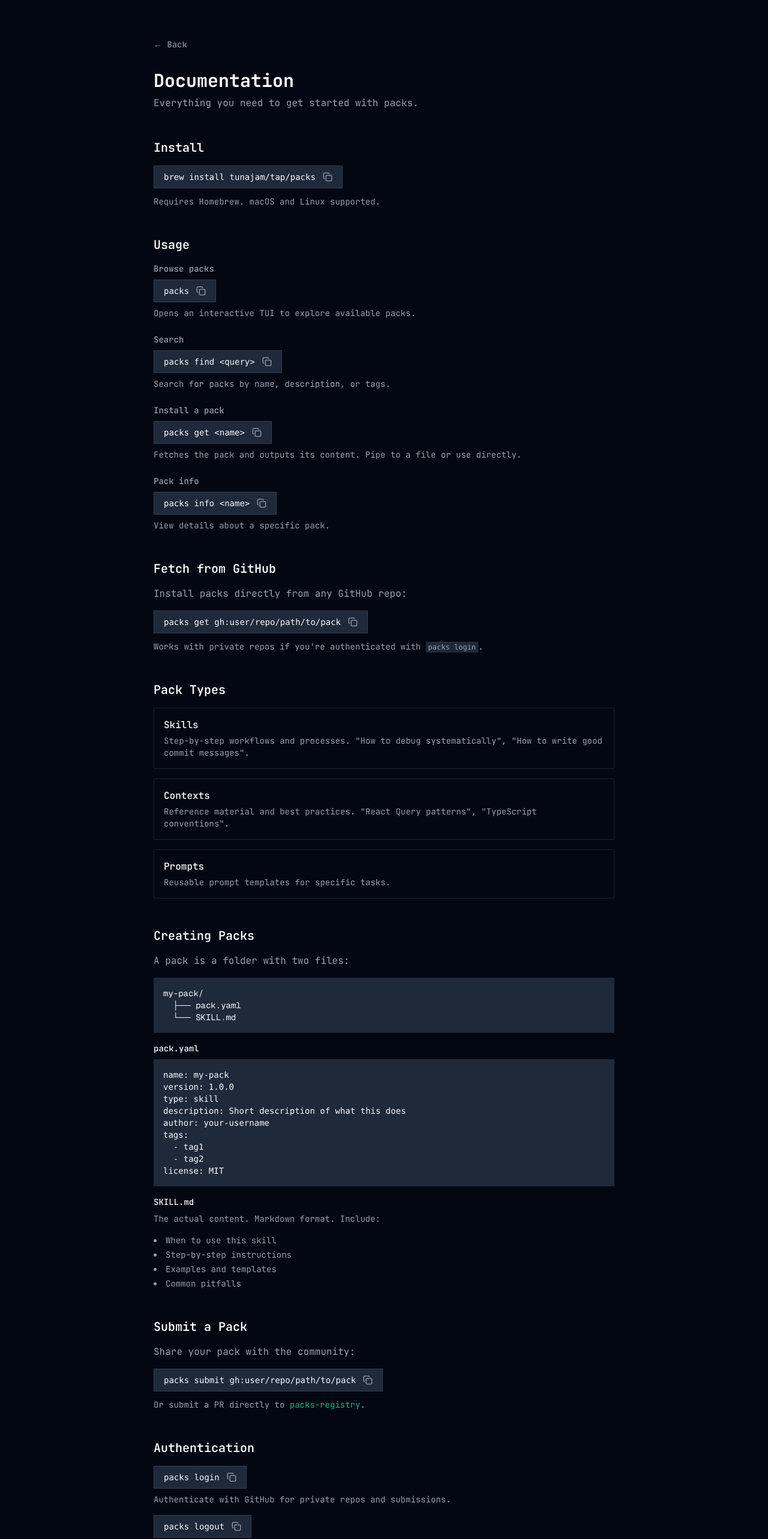
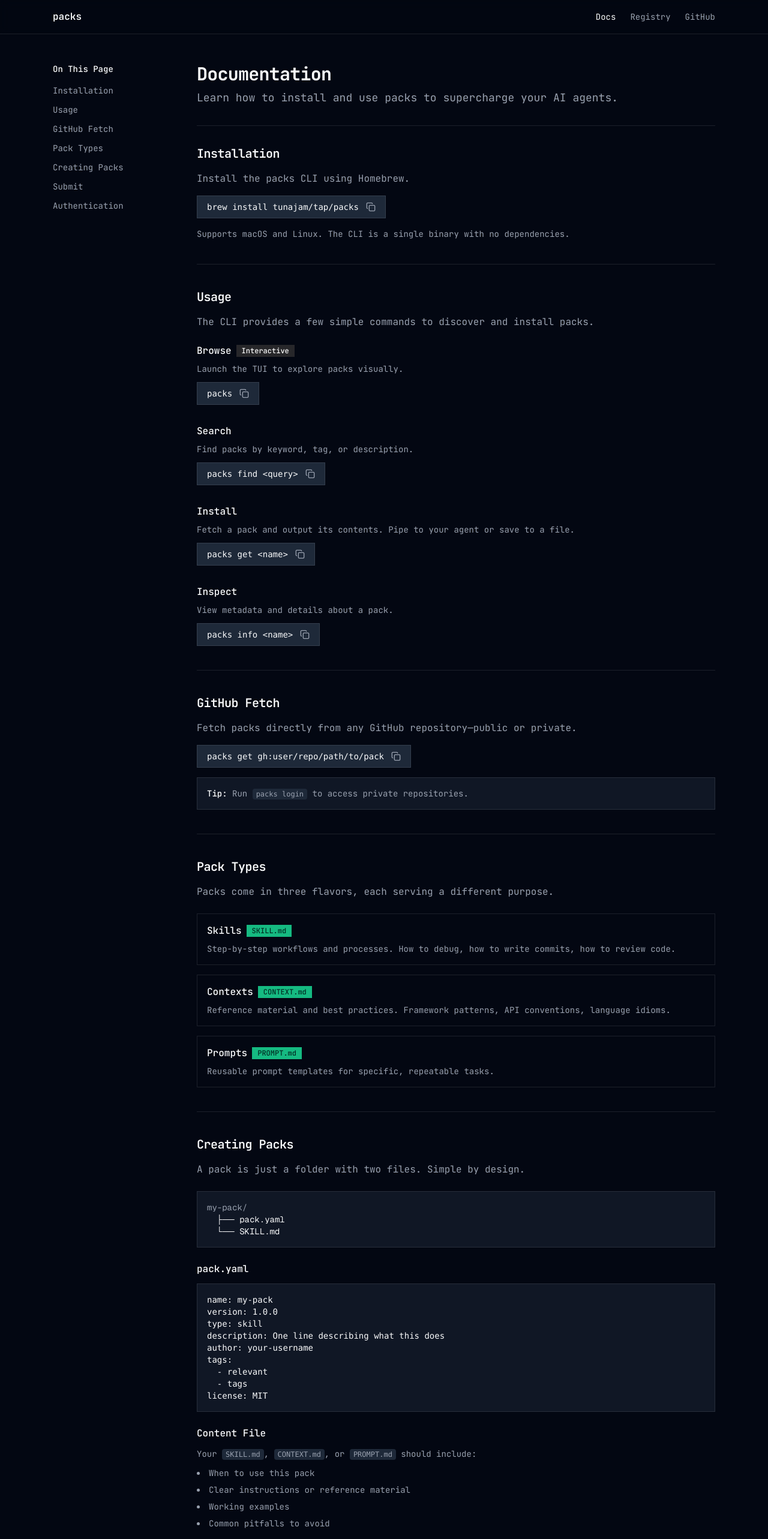
Before and after one commit to tunajam/packs-web, a Next.js app: page /docs in a window 1280 px wide. Shown: the top 2566 px of the page at 60% size. Built offline with nearby package versions, Linux system fonts and the light colour scheme; no server answers.

Commit message:
feat: polish docs page with sidebar nav, better typography, shadcn styling

```diff
--- a/app/docs/page.tsx
+++ b/app/docs/page.tsx
@@ -1,179 +1,281 @@
 import { CopyCommand } from "@/components/elements/copy-command";
+import { Separator } from "@/components/ui/separator";
+import { Badge } from "@/components/ui/badge";
+
+const navItems = [
+  { href: "#install", label: "Installation" },
+  { href: "#usage", label: "Usage" },
+  { href: "#github", label: "GitHub Fetch" },
+  { href: "#types", label: "Pack Types" },
+  { href: "#create", label: "Creating Packs" },
+  { href: "#submit", label: "Submit" },
+  { href: "#auth", label: "Authentication" },
+];
 
 export default function DocsPage() {
   return (
-    <main className="min-h-screen p-8 md:p-16">
-      <div className="max-w-3xl mx-auto">
-        <a href="/" className="text-muted-foreground hover:text-primary text-sm mb-8 block">
-          ← Back
+    <div className="min-h-screen">
+      {/* Header */}
+      <header className="border-b border-border sticky top-0 bg-background/95 backdrop-blur supports-[backdrop-filter]:bg-background/60 z-50">
+        <div className="max-w-6xl mx-auto px-6 h-14 flex items-center justify-between">
+          <a href="/" className="font-semibold hover:opacity-80 transition-opacity">
+            packs
           </a>
+          <nav className="flex items-center gap-6 text-sm text-muted-foreground">
+            <a href="/docs" className="text-foreground">Docs</a>
+            <a href="https://github.com/tunajam/packs-registry" className="hover:text-foreground transition-colors">
+              Registry
+            </a>
+            <a href="https://github.com/tunajam/packs" className="hover:text-foreground transition-colors">
+              GitHub
+            </a>
+          </nav>
+        </div>
+      </header>
 
-        <h1 className="text-3xl font-bold mb-2">Documentation</h1>
-        <p className="text-muted-foreground mb-12">
-          Everything you need to get started with packs.
+      <div className="max-w-6xl mx-auto px-6">
+        <div className="flex gap-12 py-12">
+          {/* Sidebar */}
+          <aside className="hidden md:block w-48 shrink-0">
+            <nav className="sticky top-24 space-y-1">
+              <p className="text-sm font-medium mb-3">On This Page</p>
+              {navItems.map((item) => (
+                <a
+                  key={item.href}
+                  href={item.href}
+                  className="block text-sm text-muted-foreground hover:text-foreground transition-colors py-1"
+                >
+                  {item.label}
+                </a>
+              ))}
+            </nav>
+          </aside>
+
+          {/* Main Content */}
+          <main className="flex-1 min-w-0">
+            <div className="space-y-2 mb-8">
+              <h1 className="text-3xl font-bold tracking-tight">Documentation</h1>
+              <p className="text-lg text-muted-foreground">
+                Learn how to install and use packs to supercharge your AI agents.
               </p>
+            </div>
+
+            <Separator className="my-8" />
 
             {/* Install */}
-        <section className="mb-12">
-          <h2 className="text-xl font-semibold mb-4" id="install">Install</h2>
+            <section className="scroll-mt-24" id="install">
+              <h2 className="text-xl font-semibold tracking-tight mb-4">Installation</h2>
+              <p className="text-muted-foreground mb-4">
+                Install the packs CLI using Homebrew.
+              </p>
               <CopyCommand command="brew install tunajam/tap/packs" />
-          <p className="text-muted-foreground text-sm mt-3">
-            Requires Homebrew. macOS and Linux supported.
+              <p className="text-sm text-muted-foreground mt-4">
+                Supports macOS and Linux. The CLI is a single binary with no dependencies.
               </p>
             </section>
 
+            <Separator className="my-10" />
+
             {/* Usage */}
-        <section className="mb-12">
-          <h2 className="text-xl font-semibold mb-4" id="usage">Usage</h2>
+            <section className="scroll-mt-24" id="usage">
+              <h2 className="text-xl font-semibold tracking-tight mb-4">Usage</h2>
+              <p className="text-muted-foreground mb-6">
+                The CLI provides a few simple commands to discover and install packs.
+              </p>
 
-          <div className="space-y-6">
+              <div className="space-y-8">
                 <div>
-              <h3 className="text-sm font-medium text-muted-foreground mb-2">Browse packs</h3>
+                  <div className="flex items-center gap-2 mb-2">
+                    <h3 className="font-medium">Browse</h3>
+                    <Badge variant="secondary" className="text-xs">Interactive</Badge>
+                  </div>
+                  <p className="text-sm text-muted-foreground mb-3">
+                    Launch the TUI to explore packs visually.
+                  </p>
                   <CopyCommand command="packs" />
-              <p className="text-muted-foreground text-sm mt-2">
-                Opens an interactive TUI to explore available packs.
+                </div>
+
+                <div>
+                  <h3 className="font-medium mb-2">Search</h3>
+                  <p className="text-sm text-muted-foreground mb-3">
+                    Find packs by keyword, tag, or description.
+                  </p>
+                  <CopyCommand command="packs find <query>" />
+                </div>
+
+                <div>
+                  <h3 className="font-medium mb-2">Install</h3>
+                  <p className="text-sm text-muted-foreground mb-3">
+                    Fetch a pack and output its contents. Pipe to your agent or save to a file.
+                  </p>
+                  <CopyCommand command="packs get <name>" />
+                </div>
+
+                <div>
+                  <h3 className="font-medium mb-2">Inspect</h3>
+                  <p className="text-sm text-muted-foreground mb-3">
+                    View metadata and details about a pack.
+                  </p>
+                  <CopyCommand command="packs info <name>" />
+                </div>
+              </div>
+            </section>
+
+            <Separator className="my-10" />
+
+            {/* GitHub Fetch */}
+            <section className="scroll-mt-24" id="github">
+              <h2 className="text-xl font-semibold tracking-tight mb-4">GitHub Fetch</h2>
+              <p className="text-muted-foreground mb-4">
+                Fetch packs directly from any GitHub repository—public or private.
+              </p>
+              <CopyCommand command="packs get gh:user/repo/path/to/pack" />
+              <div className="mt-4 p-4 bg-muted/50 rounded-lg border border-border">
+                <p className="text-sm text-muted-foreground">
+                  <span className="font-medium text-foreground">Tip:</span> Run{" "}
+                  <code className="text-xs bg-muted px-1.5 py-0.5 rounded">packs login</code> to access private repositories.
+                </p>
+              </div>
+            </section>
+
+            <Separator className="my-10" />
+
+            {/* Pack Types */}
+            <section className="scroll-mt-24" id="types">
+              <h2 className="text-xl font-semibold tracking-tight mb-4">Pack Types</h2>
+              <p className="text-muted-foreground mb-6">
+                Packs come in three flavors, each serving a different purpose.
+              </p>
+
+              <div className="grid gap-4">
+                <div className="p-4 border border-border rounded-lg">
+                  <div className="flex items-center gap-2 mb-2">
+                    <h3 className="font-medium">Skills</h3>
+                    <Badge>SKILL.md</Badge>
+                  </div>
+                  <p className="text-sm text-muted-foreground">
+                    Step-by-step workflows and processes. How to debug, how to write commits, how to review code.
                   </p>
                 </div>
 
-            <div>
-              <h3 className="text-sm font-medium text-muted-foreground mb-2">Search</h3>
-              <CopyCommand command="packs find <query>" />
-              <p className="text-muted-foreground text-sm mt-2">
-                Search for packs by name, description, or tags.
+                <div className="p-4 border border-border rounded-lg">
+                  <div className="flex items-center gap-2 mb-2">
+                    <h3 className="font-medium">Contexts</h3>
+                    <Badge>CONTEXT.md</Badge>
+                  </div>
+                  <p className="text-sm text-muted-foreground">
+                    Reference material and best practices. Framework patterns, API conventions, language idioms.
                   </p>
                 </div>
 
-            <div>
-              <h3 className="text-sm font-medium text-muted-foreground mb-2">Install a pack</h3>
-              <CopyCommand command="packs get <name>" />
-              <p className="text-muted-foreground text-sm mt-2">
-                Fetches the pack and outputs its content. Pipe to a file or use directly.
-              </p>
+                <div className="p-4 border border-border rounded-lg">
+                  <div className="flex items-center gap-2 mb-2">
+                    <h3 className="font-medium">Prompts</h3>
+                    <Badge>PROMPT.md</Badge>
                   </div>
-
-            <div>
-              <h3 className="text-sm font-medium text-muted-foreground mb-2">Pack info</h3>
-              <CopyCommand command="packs info <name>" />
-              <p className="text-muted-foreground text-sm mt-2">
-                View details about a specific pack.
+                  <p className="text-sm text-muted-foreground">
+                    Reusable prompt templates for specific, repeatable tasks.
                   </p>
                 </div>
               </div>
             </section>
 
-        {/* Fetch from GitHub */}
-        <section className="mb-12">
-          <h2 className="text-xl font-semibold mb-4" id="github">Fetch from GitHub</h2>
-          <p className="text-muted-foreground mb-4">
-            Install packs directly from any GitHub repo:
+            <Separator className="my-10" />
+
+            {/* Creating Packs */}
+            <section className="scroll-mt-24" id="create">
+              <h2 className="text-xl font-semibold tracking-tight mb-4">Creating Packs</h2>
+              <p className="text-muted-foreground mb-6">
+                A pack is just a folder with two files. Simple by design.
               </p>
-          <CopyCommand command="packs get gh:user/repo/path/to/pack" />
-          <p className="text-muted-foreground text-sm mt-3">
-            Works with private repos if you&apos;re authenticated with <code className="text-xs bg-muted px-1 py-0.5">packs login</code>.
+
+              <div className="bg-muted/50 border border-border rounded-lg p-4 font-mono text-sm mb-6">
+                <div className="text-muted-foreground">my-pack/</div>
+                <div className="pl-4">├── pack.yaml</div>
+                <div className="pl-4">└── SKILL.md</div>
+              </div>
+
+              <div className="space-y-6">
+                <div>
+                  <h3 className="font-medium mb-3">pack.yaml</h3>
+                  <pre className="bg-muted/50 border border-border rounded-lg p-4 text-sm overflow-x-auto">
+{`name: my-pack
+version: 1.0.0
+type: skill
+description: One line describing what this does
+author: your-username
+tags:
+  - relevant
+  - tags
+license: MIT`}
+                  </pre>
+                </div>
+
+                <div>
+                  <h3 className="font-medium mb-3">Content File</h3>
+                  <p className="text-sm text-muted-foreground mb-3">
+                    Your <code className="text-xs bg-muted px-1.5 py-0.5 rounded">SKILL.md</code>,{" "}
+                    <code className="text-xs bg-muted px-1.5 py-0.5 rounded">CONTEXT.md</code>, or{" "}
+                    <code className="text-xs bg-muted px-1.5 py-0.5 rounded">PROMPT.md</code> should include:
                   </p>
-        </section>
-
-        {/* Pack Types */}
-        <section className="mb-12">
-          <h2 className="text-xl font-semibold mb-4" id="types">Pack Types</h2>
-          <div className="space-y-4">
-            <div className="border border-border p-4">
-              <h3 className="font-medium mb-1">Skills</h3>
-              <p className="text-muted-foreground text-sm">
-                Step-by-step workflows and processes. &quot;How to debug systematically&quot;, &quot;How to write good commit messages&quot;.
-              </p>
-            </div>
-            <div className="border border-border p-4">
-              <h3 className="font-medium mb-1">Contexts</h3>
-              <p className="text-muted-foreground text-sm">
-                Reference material and best practices. &quot;React Query patterns&quot;, &quot;TypeScript conventions&quot;.
-              </p>
-            </div>
-            <div className="border border-border p-4">
-              <h3 className="font-medium mb-1">Prompts</h3>
-              <p className="text-muted-foreground text-sm">
-                Reusable prompt templates for specific tasks.
-              </p>
+                  <ul className="text-sm text-muted-foreground space-y-2 list-disc list-inside">
+                    <li>When to use this pack</li>
+                    <li>Clear instructions or reference material</li>
+                    <li>Working examples</li>
+                    <li>Common pitfalls to avoid</li>
+                  </ul>
                 </div>
               </div>
             </section>
 
-        {/* Creating Packs */}
-        <section className="mb-12">
-          <h2 className="text-xl font-semibold mb-4" id="create">Creating Packs</h2>
-          <p className="text-muted-foreground mb-4">
-            A pack is a folder with two files:
-          </p>
-
-          <div className="bg-muted p-4 font-mono text-sm mb-4">
-            <div>my-pack/</div>
-            <div className="pl-4">├── pack.yaml</div>
-            <div className="pl-4">└── SKILL.md</div>
-          </div>
-
-          <h3 className="text-sm font-medium mb-2">pack.yaml</h3>
-          <pre className="bg-muted p-4 text-sm overflow-x-auto mb-4">
-{`name: my-pack
-version: 1.0.0
-type: skill
-description: Short description of what this does
-author: your-username
-tags:
-  - tag1
-  - tag2
-license: MIT`}
-          </pre>
-
-          <h3 className="text-sm font-medium mb-2">SKILL.md</h3>
-          <p className="text-muted-foreground text-sm mb-4">
-            The actual content. Markdown format. Include:
-          </p>
-          <ul className="list-disc list-inside text-muted-foreground text-sm space-y-1 mb-4">
-            <li>When to use this skill</li>
-            <li>Step-by-step instructions</li>
-            <li>Examples and templates</li>
-            <li>Common pitfalls</li>
-          </ul>
-        </section>
+            <Separator className="my-10" />
 
             {/* Submit */}
-        <section className="mb-12">
-          <h2 className="text-xl font-semibold mb-4" id="submit">Submit a Pack</h2>
+            <section className="scroll-mt-24" id="submit">
+              <h2 className="text-xl font-semibold tracking-tight mb-4">Submit a Pack</h2>
               <p className="text-muted-foreground mb-4">
-            Share your pack with the community:
+                Share your pack with the community in one command.
               </p>
               <CopyCommand command="packs submit gh:user/repo/path/to/pack" />
-          <p className="text-muted-foreground text-sm mt-3">
-            Or submit a PR directly to{" "}
+              <p className="text-sm text-muted-foreground mt-4">
+                Or submit a pull request directly to the{" "}
                 <a href="https://github.com/tunajam/packs-registry" className="text-primary hover:underline">
                   packs-registry
                 </a>.
               </p>
             </section>
 
+            <Separator className="my-10" />
+
             {/* Auth */}
-        <section className="mb-12">
-          <h2 className="text-xl font-semibold mb-4" id="auth">Authentication</h2>
+            <section className="scroll-mt-24" id="auth">
+              <h2 className="text-xl font-semibold tracking-tight mb-4">Authentication</h2>
+              <p className="text-muted-foreground mb-6">
+                Authenticate with GitHub to access private repos and submit packs.
+              </p>
+
               <div className="space-y-4">
                 <div>
+                  <p className="text-sm text-muted-foreground mb-2">Sign in with GitHub</p>
                   <CopyCommand command="packs login" />
-              <p className="text-muted-foreground text-sm mt-2">
-                Authenticate with GitHub for private repos and submissions.
-              </p>
                 </div>
                 <div>
+                  <p className="text-sm text-muted-foreground mb-2">Sign out</p>
                   <CopyCommand command="packs logout" />
                 </div>
                 <div>
+                  <p className="text-sm text-muted-foreground mb-2">Check current user</p>
                   <CopyCommand command="packs whoami" />
                 </div>
               </div>
             </section>
 
+            <Separator className="my-10" />
+
             {/* Footer */}
-        <div className="border-t border-border pt-8 mt-16 text-muted-foreground text-sm">
+            <footer className="text-sm text-muted-foreground pb-12">
               <p>
-            Questions? Open an issue on{" "}
+                Questions or feedback? Open an issue on{" "}
                 <a href="https://github.com/tunajam/packs" className="text-primary hover:underline">
                   GitHub
                 </a>{" "}
@@ -182,8 +284,10 @@
                   Clawdbot Discord
                 </a>.
               </p>
+            </footer>
+          </main>
         </div>
       </div>
-    </main>
+    </div>
   );
 }
```
Lines whose indentation alone changed are shown as unchanged.
